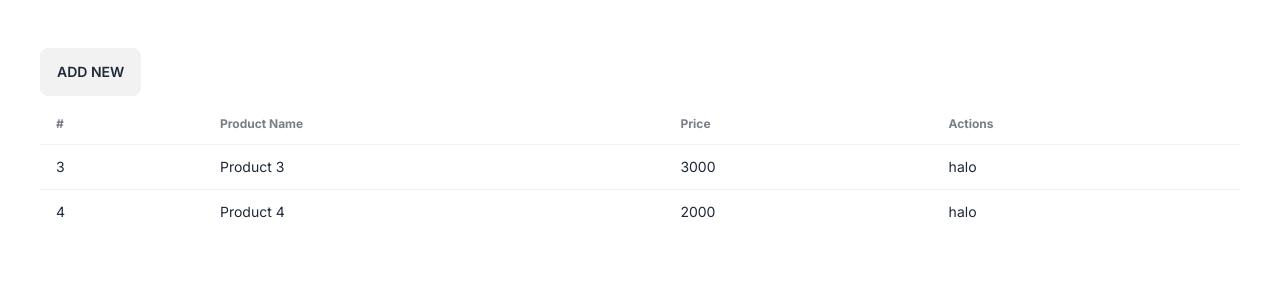
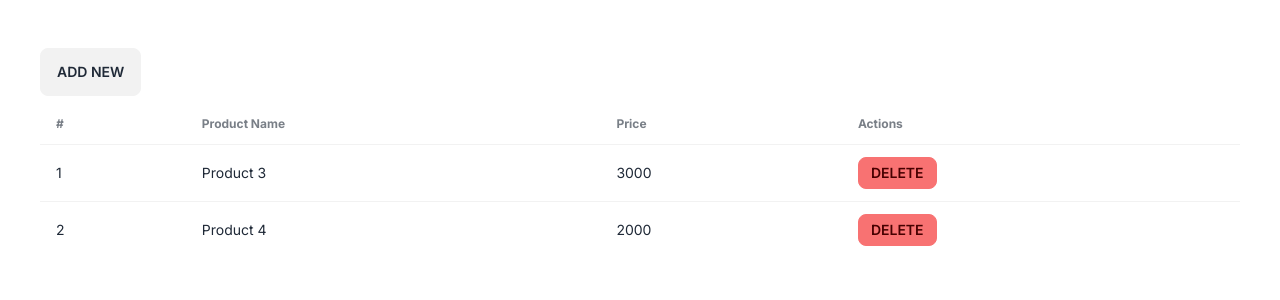
Before and after one commit to aristrisnawan/crud-with-next, a Next.js app: page /products in a window 1280 px wide. Shown: the top 300 px of the page. Built offline with nearby package versions, Linux system fonts and the light colour scheme; data requests are answered from the project's data file.

Commit message:
delete data product

```diff
--- a/app/products/addProducts.tsx
+++ b/app/products/addProducts.tsx
@@ -69,9 +69,6 @@ export default function AddProducts() {
               <button type={!isMutating ? 'submit' : 'button'} className={`btn ${!isMutating ? 'btn-primary' : 'loading'}`}>
                 {!isMutating ? 'Add' : 'Adding...'}
               </button>
-              {/* <button type="button" className="btn loading">
-                Adding...
-              </button> */}
             </div>
           </form>
         </div>
--- /dev/null
+++ b/app/products/deleteProducts.tsx
@@ -0,0 +1,46 @@
+"use client";
+import { useRouter } from "next/navigation";
+import {useState } from "react";
+
+type data = {
+  id: number,
+  title: string,
+  price: number
+}
+
+export default function DeleteProducts(props: data) {
+  const [modal, setModal] = useState(false)
+  const [isMutating, setIsMutating] = useState(false)
+  const router = useRouter()
+  const handleChange = () =>{
+    setModal(!modal);
+  }
+  async function handleDelte(productId: number){
+    setIsMutating(true)
+    await fetch(`http://localhost:5000/products/${productId}`,{
+      method: 'DELETE',
+    })
+    setIsMutating(false)
+    router.refresh()
+    setModal(false)
+  }
+  return (
+    <div>
+        <button className="btn btn-error btn-sm" onClick={handleChange}>Delete</button>
+        <input type="checkbox" checked={modal} onChange={handleChange}  className="modal-toggle"/>
+      <div className="modal">
+        <div className="modal-box">
+          <h3 className="font-bold text-lg">Are you sure to delete {props.title}</h3>
+            <div className="modal-action">
+              <button type="button" className="btn" onClick={handleChange}>
+                Close
+              </button>
+              <button type='button' className={`btn ${!isMutating ? 'btn-primary' : 'loading'}`} onClick={() => handleDelte(props.id)}>
+                {!isMutating ? 'Delete' : 'Deleting...'}
+              </button>
+            </div>
+        </div>
+      </div>
+    </div>
+  );
+}
--- a/app/products/page.tsx
+++ b/app/products/page.tsx
@@ -1,4 +1,5 @@
 import AddProducts from "./addProducts";
+import DeleteProducts from "./deleteProducts";
 
 interface Products {
   id: number;
@@ -32,10 +33,10 @@ export default async function ProductList() {
           {products.map((datas, idx) => {
             return (
               <tr key={idx}>
-                <td>{datas.id}</td>
+                <td>{idx+1}</td>
                 <td>{datas.title}</td>
                 <td>{datas.price}</td>
-                <td>halo</td>
+                <td><DeleteProducts {...datas}/></td>
               </tr>
             );
           })}
```
